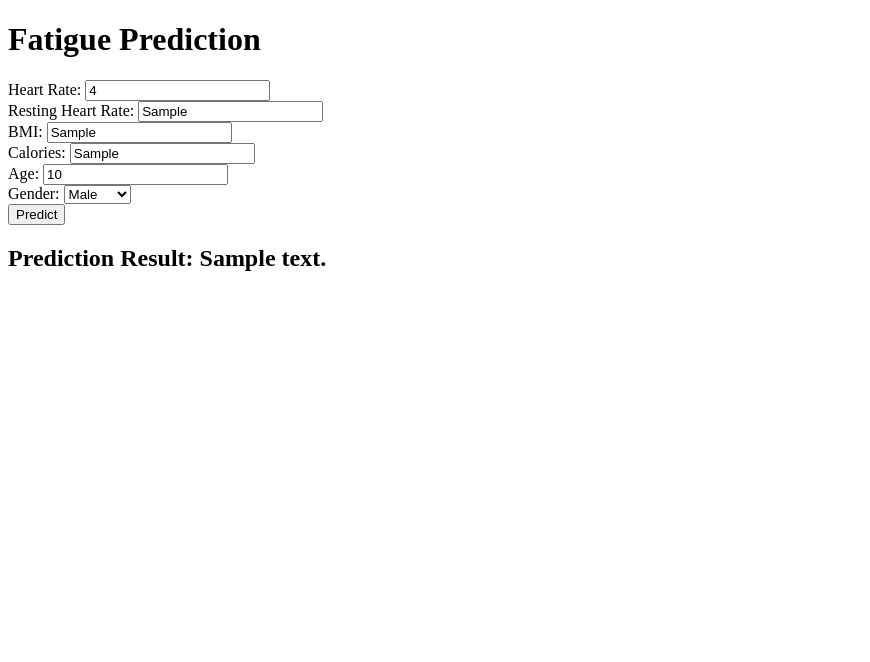
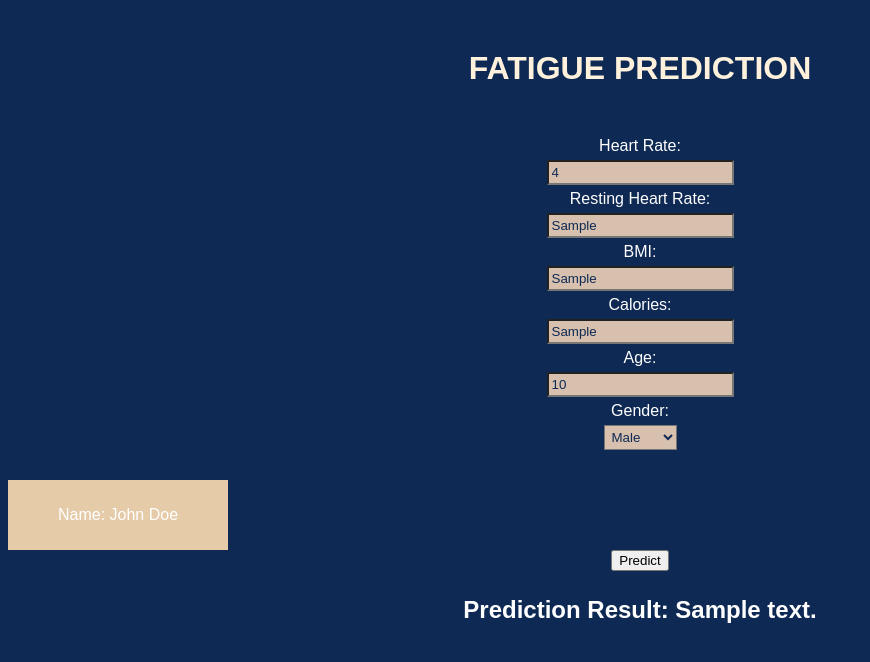
Before and after one commit to SuhanaJabin/Fatigue_Detection_App, a Flask app: template templates/file.html in a window 1280 px wide. Shown: the top 662 px of the page, without its empty margins (0-870 px from the left). Run offline with Flask 3, Linux system fonts and the light colour scheme; the template is opened without the code that fills it: most values are stand-ins (such as "Sample title", 1, 10 or a date in 2020); parts of the project's set-up code (start-up, migrations or seed data) failed here and were passed over.

Commit message:
card styling left

```diff
--- a/templates/file.html
+++ b/templates/file.html
@@ -2,36 +2,83 @@
 <html>
 <head>
     <title>Fatigue Prediction</title>
+    <style>
+        body {
+            background-color: #0E2954;
+            color: white;
+            text-align: center;
+            font-family: Century Gothic, sans-serif;
+        }
 
+        h1 {
+            margin-top: 50px;
+            color: #FFF1DC;
+        }
 
+        .container {
+            display: flex;
+            flex-direction: column;
+            align-items: center;
+            margin-top: 50px;
+        }
+
+        .input-container {
+            margin-bottom: 5px;
+        }
+
+        label {
+            display: block;
+            margin-bottom: 5px;
+        }
+
+        input[type="text"],
+        select {
+            padding: 3px;
+            background-color: #D7C0AE;
+            color: #0E2954;
+            font-family: Century Gothic, sans-serif;
+        }
+
+        .card {
+            background-color: #E6CBA8;
+            padding: 10px;
+            width: 200px;
+            margin-top: 25px;
+        }
+
+        #predictionResult {
+            margin-top: 25px;
+            text-align: center;
+        }
+    </style>
 </head>
 <body>
-    <h1>Fatigue Prediction</h1>
+    <h1>FATIGUE PREDICTION</h1>
 
-    <form action="/predict" method="POST">
+    <div class="container">
         <div class="input-container">
             <label for="heartRate">Heart Rate:</label>
-            <input type="text" name="hear_rate" value="{{ hear_rate_value }}" >
+            <input type="text" name="hear_rate" required value="{{ hear_rate_value }}">
         </div>
 
         <div class="input-container">
             <label for="restingHeartRate">Resting Heart Rate:</label>
-            <input type="text" name="resting_heart" value="{{ resting_heart_value }}" >
+            <input type="text" name="resting_heart" required value="{{ resting_heart_value }}">
         </div>
 
         <div class="input-container">
             <label for="bmi">BMI:</label>
-            <input type="text" name="BMI" step="0.01" required value="{{ calories_value }}">
+            <input type="text" name="BMI" step="0.01" required value="{{ BMI_value }}">
         </div>
 
         <div class="input-container">
             <label for="calories">Calories:</label>
-            <input type="text" name="calories" value="{{ calories_value }}" >
+            <input type="text" name="calories" required value="{{ calories_value }}">
         </div>
 
         <div class="input-container">
             <label for="age">Age:</label>
-            <input type="text" name="age" value="{{ age_value }}" >
+            <input type="text" name="age" required value="{{ age_value }}">
         </div>
 
         <div class="input-container">
@@ -41,6 +88,11 @@
                 <option value="1">Female</option>
             </select>
         </div>
+    </div>
+
+    <div class="card">
+        <p>Name: John Doe</p>
+    </div>
 
     <button type="submit" id="predictBtn">Predict</button>
 
@@ -49,7 +101,6 @@
         <p id="fasScore"></p>
         <p id="fatigueLevel"></p>
     </div>
-    </form>
 
 </body>
 </html>
```
Lines whose indentation alone changed are shown as unchanged.
